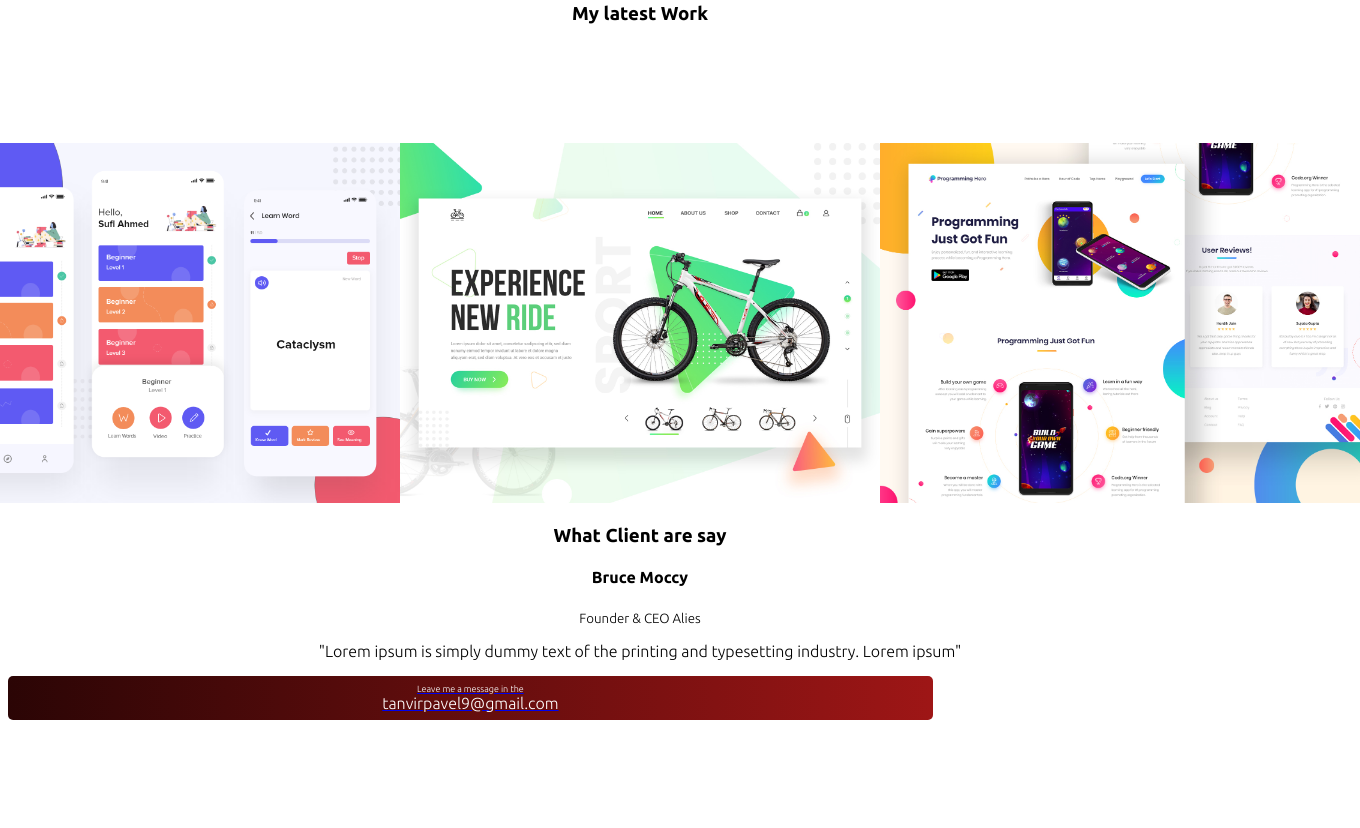
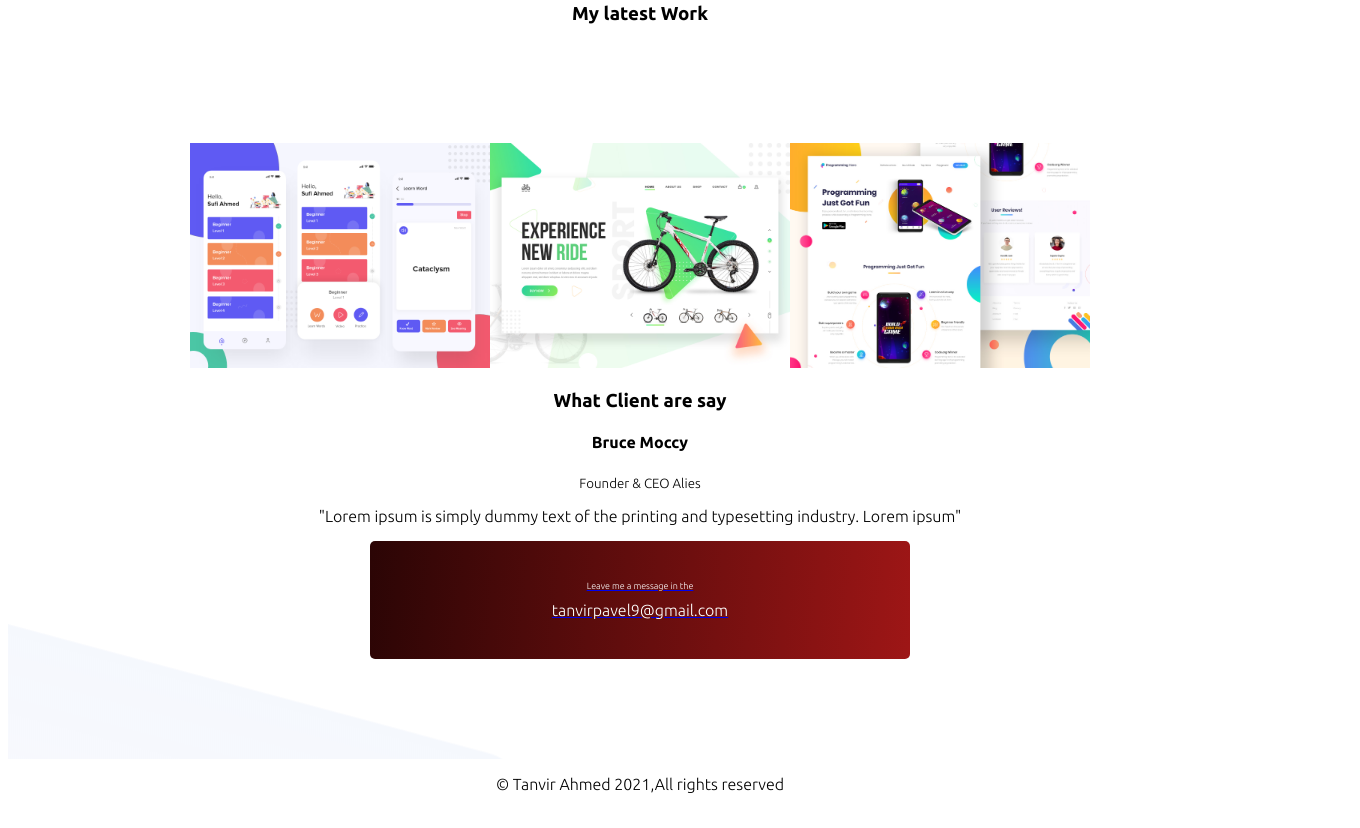
Before and after one commit to tanvirpavell/personal-website, a plain HTML site: page index.html in a window 1280 px wide. Shown: the part 1210-2038 px from the top of the page, 1360 px wide, since content can reach past the window. Drawn offline with Linux system fonts and the light colour scheme.

Commit message:
finish work

```diff
--- a/index.html
+++ b/index.html
@@ -41,7 +41,7 @@
         </div>
     </section>
 
-    <section>
+    <section class="latest-work">
         <h3 class="text-aline">My latest Work</h3>
 
         <div class="work-section">
@@ -57,7 +57,7 @@
         </div>
 
     </section>
-    <section class="text-aline">
+    <section class="text-aline last-section">
         <h3>
             What Client are say
         </h3>
@@ -70,7 +70,7 @@
         <p>
             "Lorem ipsum is simply dummy text of the printing and typesetting industry. Lorem ipsum"
         </p>
-        <a href="/">
+        <a class="button-three" href="https://mail.google.com/mail/u/0/#inbox?compose=new" target="blank">
             <div class="navbar-button">
                 <div class="navbar-button-name">
                     Leave me a message in the
@@ -81,7 +81,11 @@
             </div>
         </a>
     </section>
-
+    <footer>
+        <p>
+            © Tanvir Ahmed 2021,All rights reserved
+        </p>
+    </footer>
 </body>
 
 </html>
--- a/style.css
+++ b/style.css
@@ -1,68 +1,96 @@
-body{
+body {
     font-family: 'Comfortaa', cursive;
     font-family: 'Ubuntu', sans-serif;
 }
-.name-highlight{
+
+.name-highlight {
     color: #c21e1e;
 }
-.half-weight{
+
+.half-weight {
     float: left;
     width: 40%;
     padding: 2%;
     margin: 8%;
 }
-.button{text-decoration: none;
+
+.button {
+    text-decoration: none;
     padding: 8px 20px;
     height: 30px;
-    background: #ffffff ;
-background: linear-gradient(90deg, #2b0505 0%, rgba(158,22,22,1) 100%, rgb(255, 255, 255) 100%);
+    background: #ffffff;
+    background: linear-gradient(90deg, #2b0505 0%, rgba(158, 22, 22, 1) 100%, rgb(255, 255, 255) 100%);
     font-size: 24px;
     border-radius: 5px;
     color: #ffffff;
 
 
 }
-.img-weight img{
+
+.img-weight img {
     width: 70%;
     margin: none;
     padding: none;
 
 }
-.top-backgroung{
+
+.top-backgroung {
     display: flex;
     background-image: url("image/header-bg.png");
     background-repeat: no-repeat;
     padding-bottom: 100px;
 }
-.scend-backgroung{
+
+.scend-backgroung {
     display: flex;
     background-image: url("image/biography-bg.png");
     background-repeat: no-repeat;
     padding-bottom: 150px;
 }
-.text-aline{
+
+.text-aline {
     text-align: center;
     padding-bottom: 100px;
 }
-.work-section{
+
+.work-section {
     display: flex;
     align-items: center;
-    justify-content: center;
+    justify-content: center;}
+
+.latest-work{
+    background-image: url(image/latest-work-bg.png);
+    background-repeat: no-repeat;
+
 }
-.work-section img{
-    width: 480px;
+
+.work-section img {
+    width: 300px;
 }
+
 .navbar-button{
     text-decoration: none;
-    padding: 8px 20px;
-    width:70%;
-    background: #ffffff ;
-background: linear-gradient(90deg, #2b0505 0%, rgba(158,22,22,1) 100%, rgb(255, 255, 255) 100%);
+    padding: 40px 20px;
+    width: 500px;
+    background: linear-gradient(95deg, #2b0505 0%, rgba(158, 22, 22, 1) 100%, rgb(255, 255, 255) 100%);
     border-radius: 5px;
     color: #ffffff;
-justify-content: center;
 }
-.navbar-button-name{
+
+.navbar-button-name {
     font-size: 9px;
     text-decoration: none;
+    padding-bottom: 10px;
 }
+.last-section{
+    background-image: url(image/footer-bg.png);
+    background-repeat: no-repeat;
+}
+.button-three{
+    align-items: center;
+    justify-content: center;
+    display: flex;
+}
+footer p{
+    text-align: center;
+}
```
Lines whose indentation alone changed are shown as unchanged.
